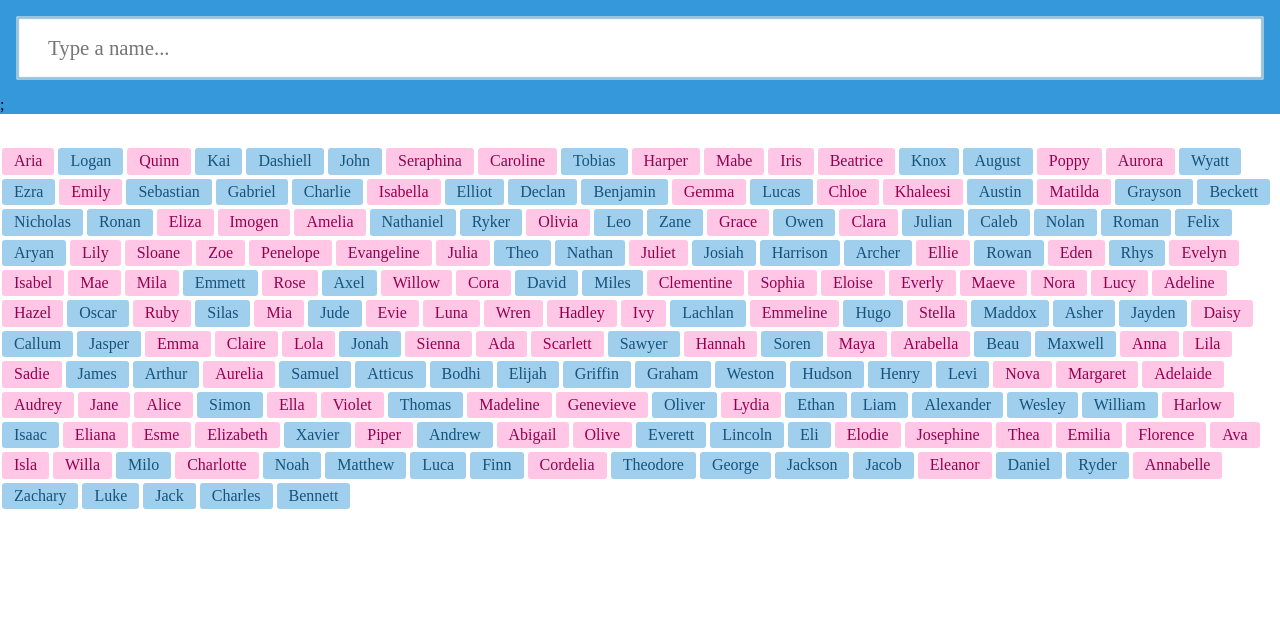
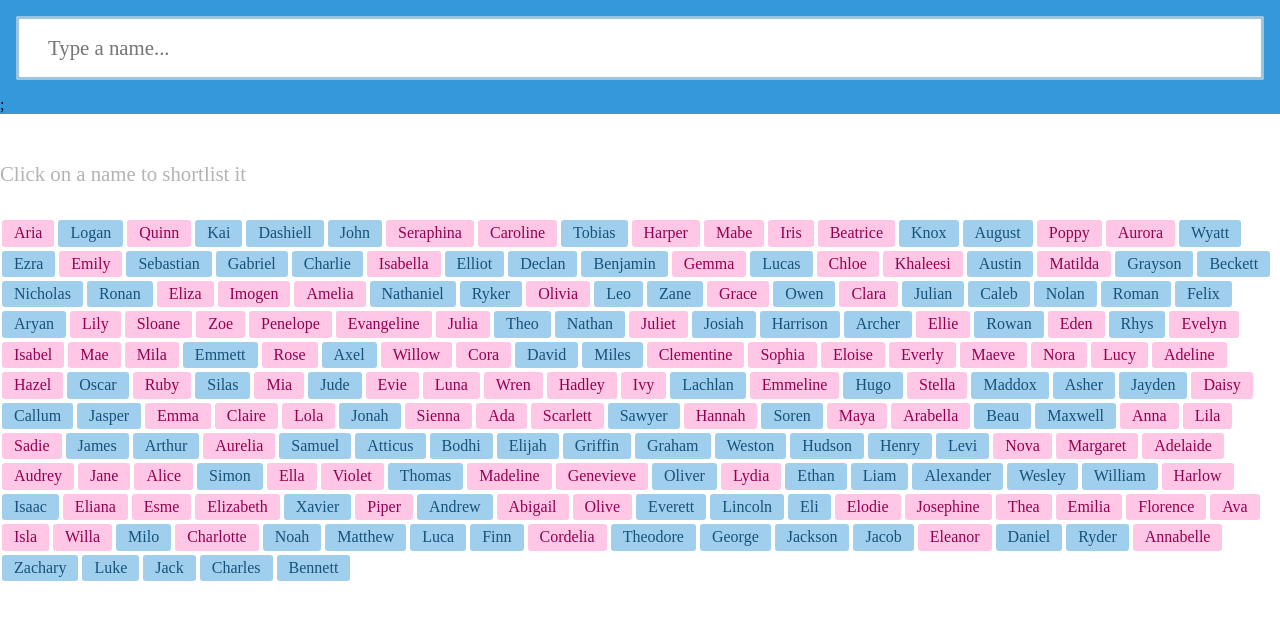
Before and after one commit to senseilein/react-baby-names, a React (Create React App) app: page / in a window 1280 px wide. Shown: the top 620 px of the page. Built offline with nearby package versions, Linux system fonts and the light colour scheme.

Commit message:
Update display in ShortList component based on hasNames

```diff
--- a/src/components/short-list.js
+++ b/src/components/short-list.js
@@ -10,10 +10,21 @@ export function ShortList({ names, shortList, setShortList }) {
     setShortList(shortList.filter((i) => i !== nameID));
   };
 
+  const hasNames = shortListedNames.length > 0;
+
   return (
     <div className="short-list">
       {/* <pre>{JSON.stringify(shortList)}</pre>; */}
-      <NameList nameList={shortListedNames} onItemClick={removeFromShortList} />
+      <h2>{hasNames ? "Your Shortlist" : "Click on a name to shortlist it"}</h2>
+      {hasNames && (
+        <>
+          <NameList
+            nameList={shortListedNames}
+            onItemClick={removeFromShortList}
+          />
+          <hr />
+        </>
+      )}
     </div>
   );
 }
```
